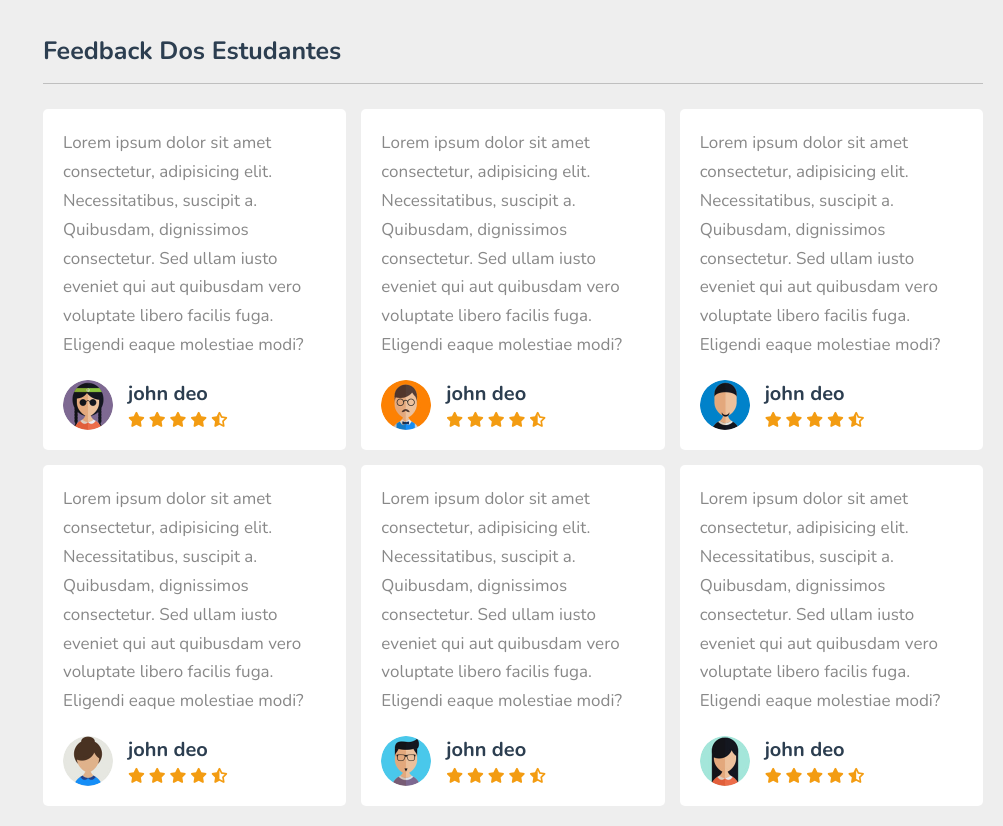
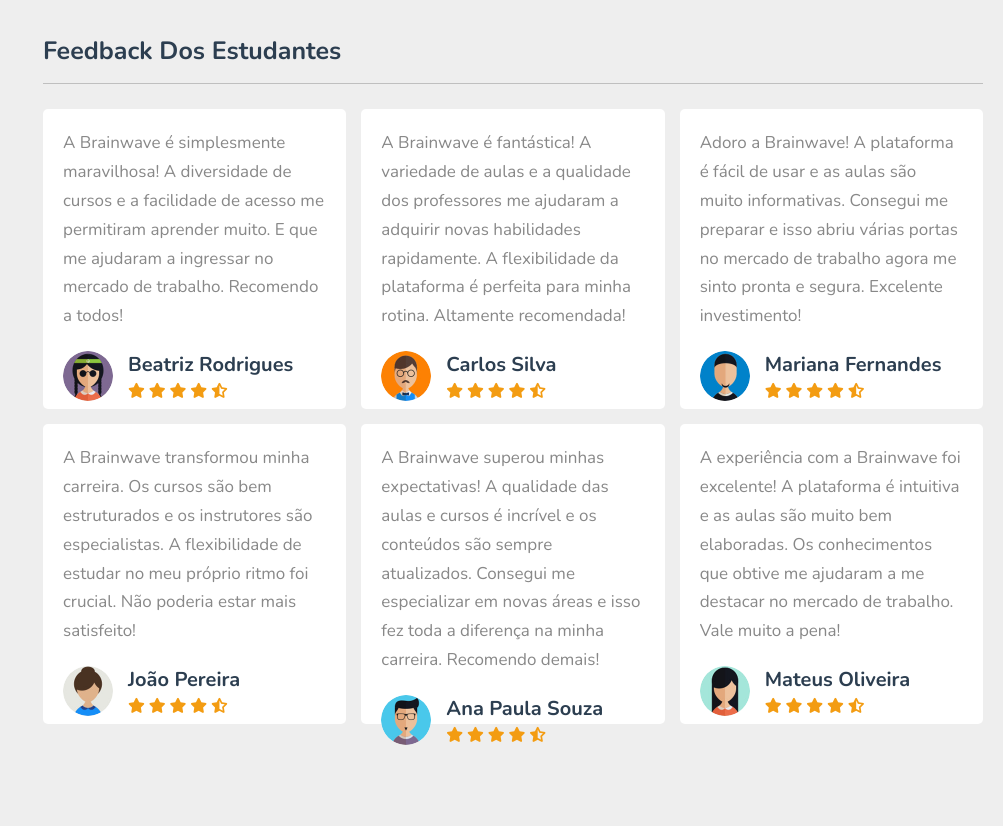
Before and after one commit to felipedanguibordin/BrainWave, a plain HTML site: page about.html in a window 1280 px wide. Shown: the part 860-1686 px from the top of the page, without its empty margins (277-1280 px from the left). After the commit the page ends 1605 px from the top, so only its background shows below. Drawn offline with nearby package versions, Linux system fonts and the light colour scheme.

Commit message:
modificando a cor principal

```diff
--- a/about.html
+++ b/about.html
@@ -139,15 +139,14 @@
       <div class="box-container">
         <div class="box">
           <p>
-            Lorem ipsum dolor sit amet consectetur, adipisicing elit.
-            Necessitatibus, suscipit a. Quibusdam, dignissimos consectetur. Sed
-            ullam iusto eveniet qui aut quibusdam vero voluptate libero facilis
-            fuga. Eligendi eaque molestiae modi?
+            A Brainwave é simplesmente maravilhosa! A diversidade de cursos e a
+            facilidade de acesso me permitiram aprender muito. E que me ajudaram
+            a ingressar no mercado de trabalho. Recomendo a todos!
           </p>
           <div class="student">
             <img src="images/pic-2.jpg" alt="" />
             <div>
-              <h3>john deo</h3>
+              <h3>Beatriz Rodrigues</h3>
               <div class="stars">
                 <i class="fas fa-star"></i>
                 <i class="fas fa-star"></i>
@@ -161,15 +160,15 @@
 
         <div class="box">
           <p>
-            Lorem ipsum dolor sit amet consectetur, adipisicing elit.
-            Necessitatibus, suscipit a. Quibusdam, dignissimos consectetur. Sed
-            ullam iusto eveniet qui aut quibusdam vero voluptate libero facilis
-            fuga. Eligendi eaque molestiae modi?
+            A Brainwave é fantástica! A variedade de aulas e a qualidade dos
+            professores me ajudaram a adquirir novas habilidades rapidamente. A
+            flexibilidade da plataforma é perfeita para minha rotina. Altamente
+            recomendada!
           </p>
           <div class="student">
             <img src="images/pic-3.jpg" alt="" />
             <div>
-              <h3>john deo</h3>
+              <h3>Carlos Silva</h3>
               <div class="stars">
                 <i class="fas fa-star"></i>
                 <i class="fas fa-star"></i>
@@ -183,15 +182,15 @@
 
         <div class="box">
           <p>
-            Lorem ipsum dolor sit amet consectetur, adipisicing elit.
-            Necessitatibus, suscipit a. Quibusdam, dignissimos consectetur. Sed
-            ullam iusto eveniet qui aut quibusdam vero voluptate libero facilis
-            fuga. Eligendi eaque molestiae modi?
+            Adoro a Brainwave! A plataforma é fácil de usar e as aulas são muito
+            informativas. Consegui me preparar e isso abriu várias portas no
+            mercado de trabalho agora me sinto pronta e segura. Excelente
+            investimento!
           </p>
           <div class="student">
             <img src="images/pic-4.jpg" alt="" />
             <div>
-              <h3>john deo</h3>
+              <h3>Mariana Fernandes</h3>
               <div class="stars">
                 <i class="fas fa-star"></i>
                 <i class="fas fa-star"></i>
@@ -205,15 +204,15 @@
 
         <div class="box">
           <p>
-            Lorem ipsum dolor sit amet consectetur, adipisicing elit.
-            Necessitatibus, suscipit a. Quibusdam, dignissimos consectetur. Sed
-            ullam iusto eveniet qui aut quibusdam vero voluptate libero facilis
-            fuga. Eligendi eaque molestiae modi?
+            A Brainwave transformou minha carreira. Os cursos são bem
+            estruturados e os instrutores são especialistas. A flexibilidade de
+            estudar no meu próprio ritmo foi crucial. Não poderia estar mais
+            satisfeito!
           </p>
           <div class="student">
             <img src="images/pic-5.jpg" alt="" />
             <div>
-              <h3>john deo</h3>
+              <h3>João Pereira</h3>
               <div class="stars">
                 <i class="fas fa-star"></i>
                 <i class="fas fa-star"></i>
@@ -227,15 +226,15 @@
 
         <div class="box">
           <p>
-            Lorem ipsum dolor sit amet consectetur, adipisicing elit.
-            Necessitatibus, suscipit a. Quibusdam, dignissimos consectetur. Sed
-            ullam iusto eveniet qui aut quibusdam vero voluptate libero facilis
-            fuga. Eligendi eaque molestiae modi?
+            A Brainwave superou minhas expectativas! A qualidade das aulas e
+            cursos é incrível e os conteúdos são sempre atualizados. Consegui me
+            especializar em novas áreas e isso fez toda a diferença na minha
+            carreira. Recomendo demais!
           </p>
           <div class="student">
             <img src="images/pic-6.jpg" alt="" />
             <div>
-              <h3>john deo</h3>
+              <h3>Ana Paula Souza</h3>
               <div class="stars">
                 <i class="fas fa-star"></i>
                 <i class="fas fa-star"></i>
@@ -249,15 +248,15 @@
 
         <div class="box">
           <p>
-            Lorem ipsum dolor sit amet consectetur, adipisicing elit.
-            Necessitatibus, suscipit a. Quibusdam, dignissimos consectetur. Sed
-            ullam iusto eveniet qui aut quibusdam vero voluptate libero facilis
-            fuga. Eligendi eaque molestiae modi?
+            A experiência com a Brainwave foi excelente! A plataforma é
+            intuitiva e as aulas são muito bem elaboradas. Os conhecimentos que
+            obtive me ajudaram a me destacar no mercado de trabalho. Vale muito
+            a pena!
           </p>
           <div class="student">
             <img src="images/pic-7.jpg" alt="" />
             <div>
-              <h3>john deo</h3>
+              <h3>Mateus Oliveira</h3>
               <div class="stars">
                 <i class="fas fa-star"></i>
                 <i class="fas fa-star"></i>
--- a/css/style.css
+++ b/css/style.css
@@ -1,7 +1,8 @@
 @import url("https://fonts.googleapis.com/css2?family=Nunito:wght@200;300;400;500;600;700&display=swap");
 
 :root {
-  --main-color: #8e44ad;
+  --main-color: #004aad;
+  /* cor secundáriia #6dbee2 */
   --red: #e74c3c;
   --orange: #f39c12;
   --light-color: #888;
@@ -487,6 +488,7 @@
   border-radius: 0.5rem;
   background-color: var(--white);
   padding: 2rem;
+  height: 300px;
 }
 
 .reviews .box-container .box p {
```
Also changed, not shown: contact.html (+1 -3 lines), courses.html (+9 -9 lines), index.html (+1 -1 lines), profile.html (+1 -1 lines).
